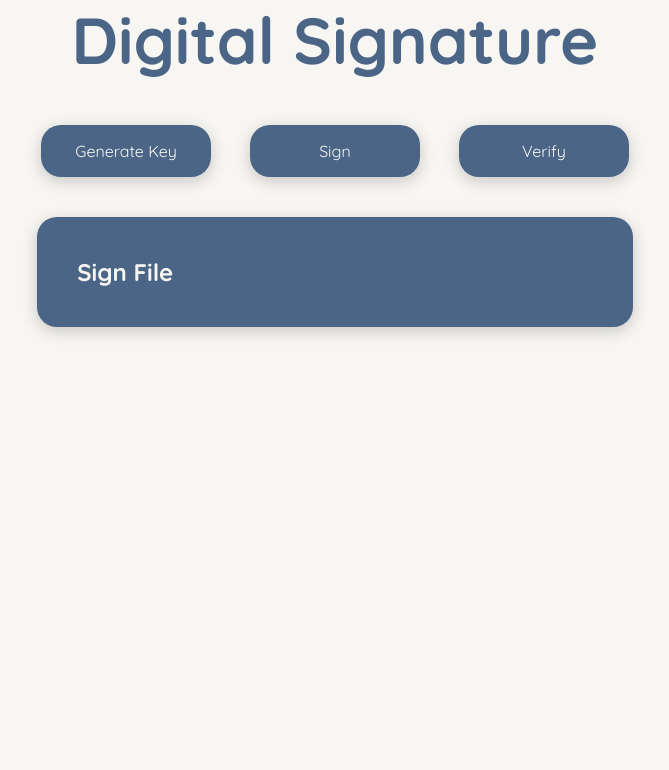
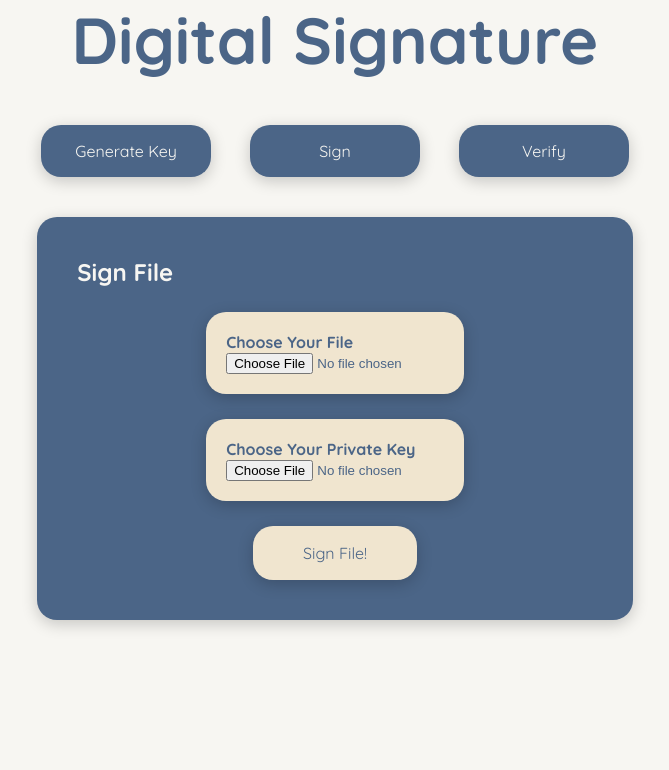
Before and after one commit to farishasim/digital-signature, a Flask app: page /sign in a window 1280 px wide. Shown: the part 151-921 px from the top of the page, without its empty margins (305-974 px from the left). Before the commit the page ends 487 px from the top, so only its background shows below. Run offline with Flask 2, Linux system fonts and the light colour scheme; some libraries are stand-ins or nearby versions.

Commit message:
update sign & verify

```diff
--- a/static/css/font.css
+++ b/static/css/font.css
@@ -1,5 +1,5 @@
 @import url('https://fonts.googleapis.com/css2?family=Quicksand:wght@400;700&display=swap');
 
 body {
-    font-family: 'Quicksand', sans-serif;
+    font-family: 'Quicksand', -apple-system, BlinkMacSystemFont, 'Segoe UI', Roboto, Oxygen, Ubuntu, Cantarell, 'Open Sans', 'Helvetica Neue', sans-serif;
 }
--- a/static/css/main.css
+++ b/static/css/main.css
@@ -111,3 +111,11 @@ h1 {
     text-align: center;
     padding: 1px 20px;
 }
+
+.file-section {
+    padding: 20px;
+    border-radius: 20px;
+    font-weight: bold;
+    width: 50%;
+    margin: auto;
+}
--- a/templates/sign.html
+++ b/templates/sign.html
@@ -4,7 +4,28 @@
 
 <div>
     <h2>Sign File</h2>
-
+    <div class="navy-font">
+    <form action="" method="post" enctype="multipart/form-data">
+        <div id="file-section" class="sub-content card beige file-section" style="margin: inherit auto">
+            <label for="input-file">Choose Your File</label><br>
+            <input type="file" name="input-file" id="input-file">
+        </div>
+        <div id="key-section" class="sub-content card beige file-section">
+            <label for="input-key">Choose Your Private Key</label><br>
+            <input type="file" name="input-key" id="input-key">
+        </div>
+        <button id="real-submit" type="submit" hidden>Sign!</button>
+        <div id="submit-button" class="beige sub-content button card">
+            <p>Sign File!</p>
+        </div>
+    </form>
+    </div>
 </div>
 
+<script>
+    $("#submit-button").on('click', () => {
+        $("#real-submit").click();
+    })
+</script>
+
 {% endblock %}
```
Also changed, not shown: templates/verify.html (+22 -1 lines).
